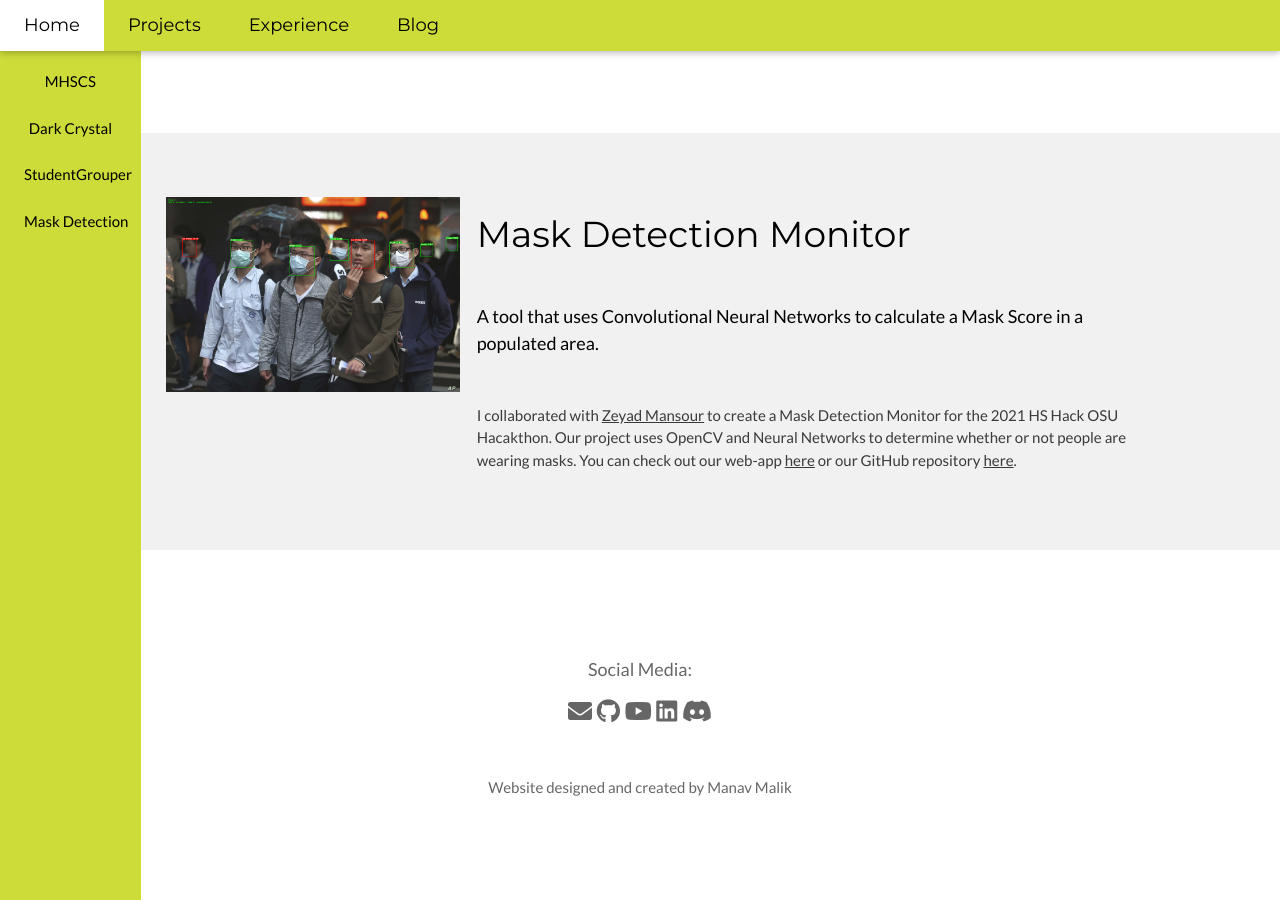
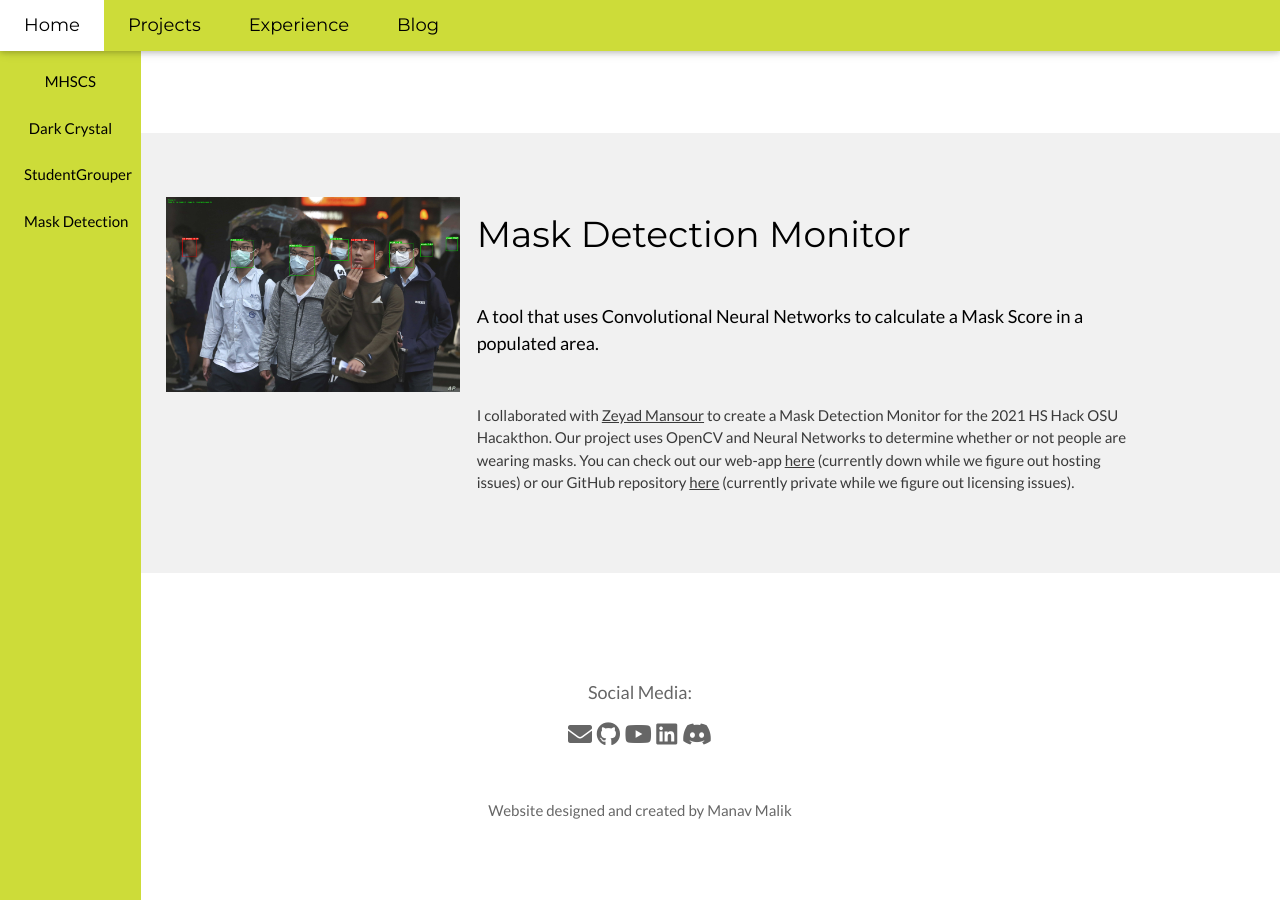
Before and after one commit to 0xmmalik/0xmmalik.github.io, a Jekyll site: the page projects/index.html, which Jekyll copies as it is, in a window 1280 px wide and 900 px high, scrolled down 1691 px. Built offline with Jekyll 4.4.1, drawn with Linux system fonts in a browser that asks for light colours.

Commit message:
updated mask detection status

```diff
--- a/projects/index.html
+++ b/projects/index.html
@@ -86,7 +86,7 @@
             <h1>Mask Detection Monitor</h1>
             <h5 class="w3-padding-32">A tool that uses Convolutional Neural Networks to calculate a Mask Score in a populated area.</h5>
 
-            <p class="w3-text-dark-grey">I collaborated with <a href="https://www.zeyadmansour.com" target="_blank">Zeyad Mansour</a> to create a Mask Detection Monitor for the 2021 HS Hack OSU Hacakthon. Our project uses OpenCV and Neural Networks to determine whether or not people are wearing masks. You can check out our web-app <a href="https://www.zeyadmansour.com/sdm/" target="_blank">here</a> or our GitHub repository <a href="https://github.com/zeyad-mansour/mask-detection-monitor" target="_blank">here</a>.</p>
+            <p class="w3-text-dark-grey">I collaborated with <a href="https://www.zeyadmansour.com" target="_blank">Zeyad Mansour</a> to create a Mask Detection Monitor for the 2021 HS Hack OSU Hacakthon. Our project uses OpenCV and Neural Networks to determine whether or not people are wearing masks. You can check out our web-app <a href="https://www.zeyadmansour.com/sdm/" target="_blank">here</a> (currently down while we figure out hosting issues) or our GitHub repository <a href="https://github.com/zeyad-mansour/mask-detection-monitor" target="_blank">here</a> (currently private while we figure out licensing issues).</p>
         </div>
     </div>
 </div>
```
